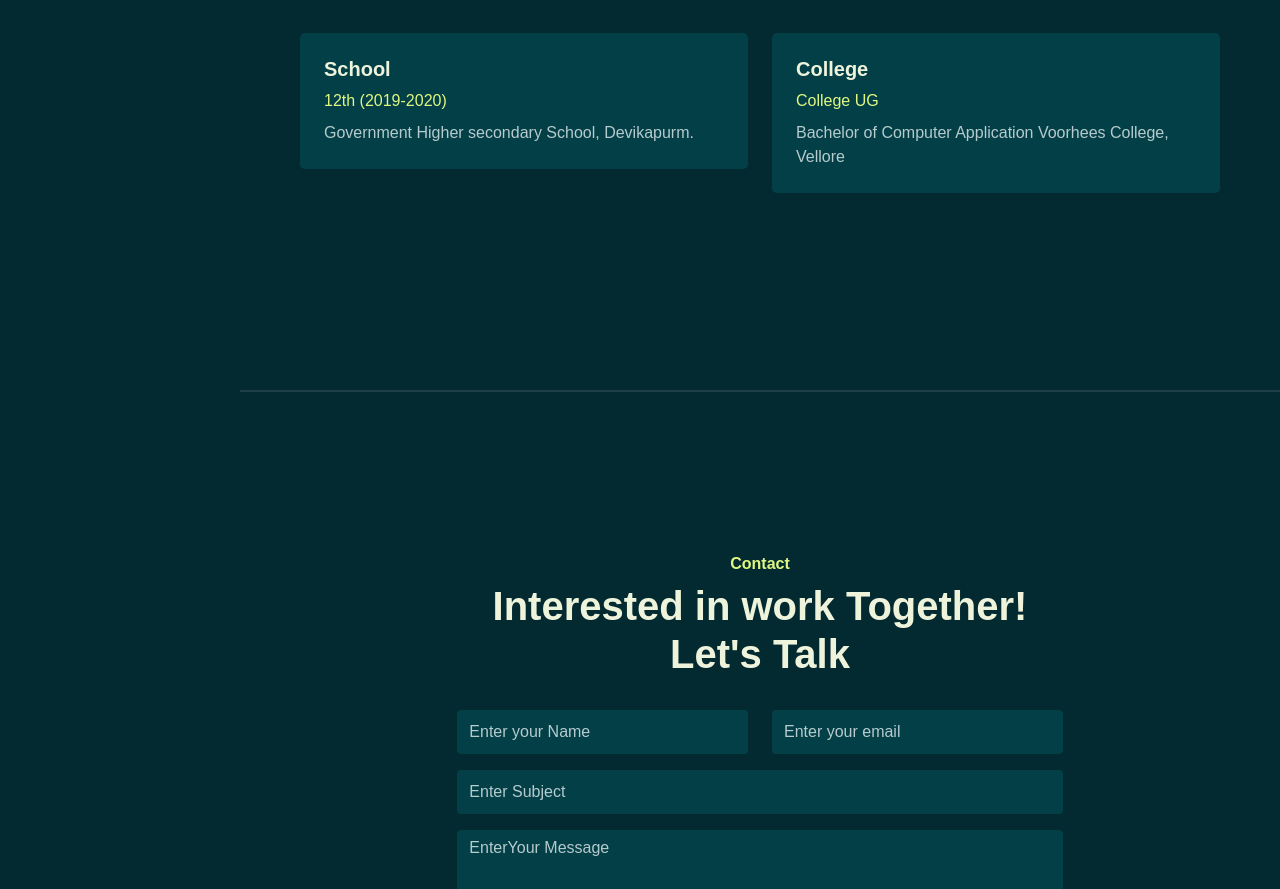
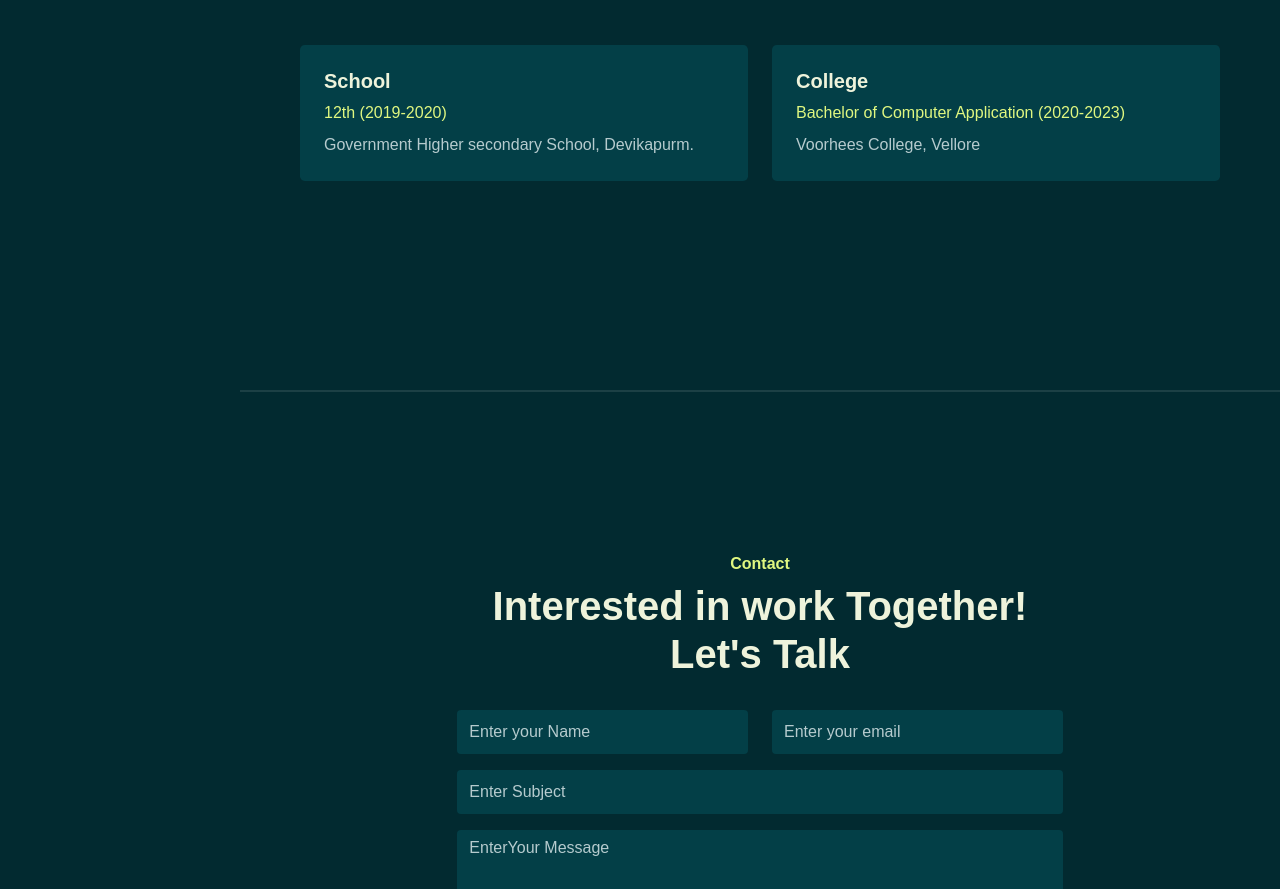
Before and after one commit to NandhakumarCharlie/portfolio, a plain HTML site: page index.html in a window 1280 px wide. Shown: the part 3608-4497 px from the top of the page. Drawn offline with Linux system fonts and the light colour scheme; a web font is replaced by a local one.

Commit message:
edu changes

```diff
--- a/index.html
+++ b/index.html
@@ -283,8 +283,8 @@
                       <div class="col-md-6">
                         <div class="bg-base p-lg-4 rounded-3 shadow-effect">
                           <h5>College</h5>
-                          <p class="text-brand mb-2">College UG</p>
-                          <p class="mb-0">Bachelor of Computer Application Voorhees College, Vellore</p>
+                          <p class="text-brand mb-2">Bachelor of Computer Application (2020-2023)</p>
+                          <p class="mb-0"> Voorhees College, Vellore</p>
                         </div>
                       </div>
 
```
